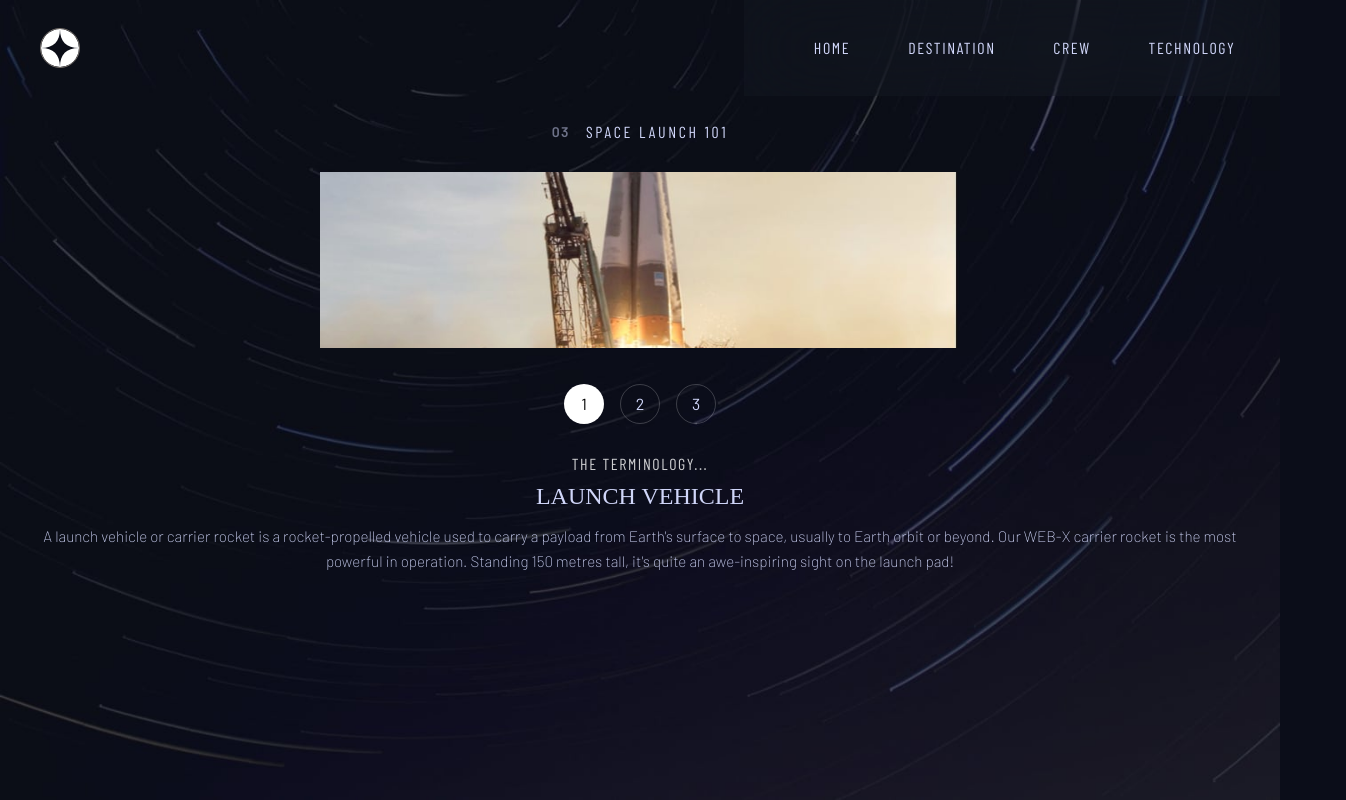
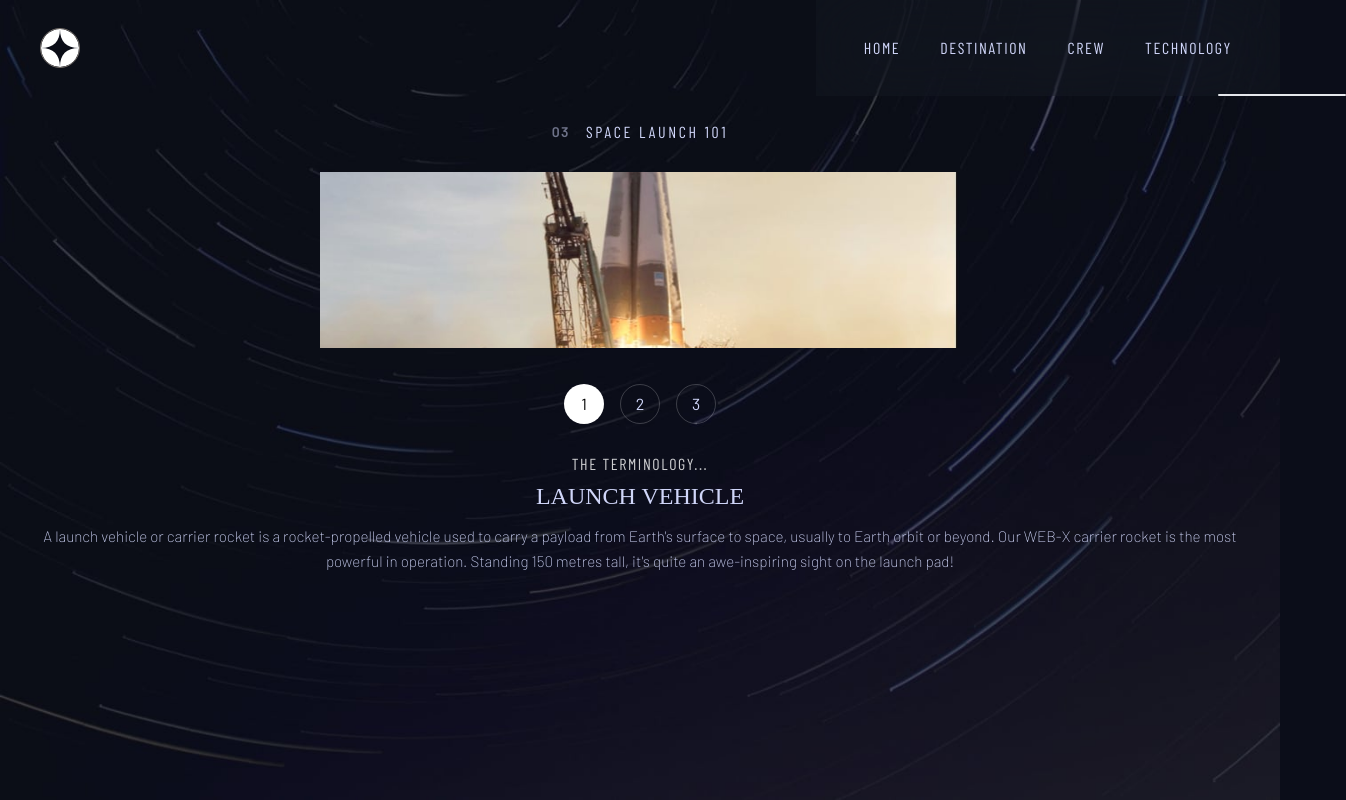
Before and after one commit to Hugo-Farias/Space-tourism-website, a React (Vite) app: page /technology in a window 1280 px wide. Shown: the whole page, 1346 px wide, since content can reach past the window. Built offline with nearby package versions, Linux system fonts and the light colour scheme; a web font is replaced by a local one.

Commit message:
tab indicator set on page load

```diff
--- a/src/components/Menu.tsx
+++ b/src/components/Menu.tsx
@@ -1,19 +1,31 @@
 import { NavT } from "../App.tsx";
 import Link from "../router/Link.tsx";
-import React, { useState } from "react";
+import React, { useEffect, useState } from "react";
+import { comparePathName } from "../helper.ts";
 
 type PropT = {
   items: readonly NavT[];
 };
 
 const Menu = function ({ items }: PropT) {
-  const [tabPos, setTabPos] = useState<number>(70);
+  const [tabPos, setTabPos] = useState(70);
   const [tabWidth, setTabWidth] = useState(0);
+
+  useEffect(() => {
+    items.forEach((item, index) => {
+      const element = document.getElementById(`menu-${index}`);
+      if (!element) return;
+
+      if (!comparePathName(item.path)) return;
+
+      setTabPos(element.offsetLeft);
+      setTabWidth(element.offsetWidth);
+    });
+  }, [items]);
 
   const onClick = function (e: React.MouseEvent<HTMLAnchorElement>) {
     const target = e.target as HTMLAnchorElement;
 
-    console.log(target.offsetWidth);
     setTabPos(target.offsetLeft);
     setTabWidth(target.offsetWidth);
   };
@@ -24,13 +36,19 @@ const Menu = function ({ items }: PropT) {
         "-mr-10 flex h-full items-center gap-10 bg-gray-500/5 px-12 font-barlowCondensed font-light uppercase tracking-widest backdrop-blur-2xl"
       }
     >
-      {items.map((item, index) => (
-        <li key={index} className={"flex w-20 justify-center"}>
-          <Link to={item.path} onClick={onClick}>
-            {item.label}
-          </Link>
-        </li>
-      ))}
+      {items.map((item, index) => {
+        return (
+          <li key={index} id={`menu-${index}`} className={"h-full"}>
+            <Link
+              to={item.path}
+              onClick={(e) => onClick(e)}
+              className={"flex h-full items-center justify-center"}
+            >
+              {item.label}
+            </Link>
+          </li>
+        );
+      })}
       <div
         className={`absolute bottom-0 rounded-md border-b-[0.18rem] will-change-transform`}
         style={{
--- a/src/helper.ts
+++ b/src/helper.ts
@@ -19,3 +19,7 @@ export const handleTabSelect = function (
   const id = Number(tgt.dataset.id);
   setTab(id);
 };
+
+export const comparePathName = function (path: string) {
+  return path === window.location.pathname;
+};
```
